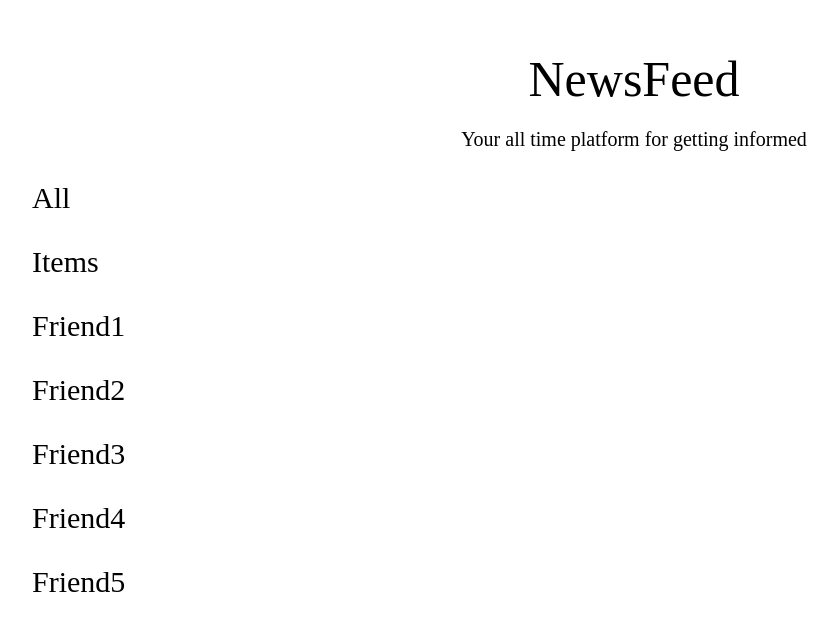
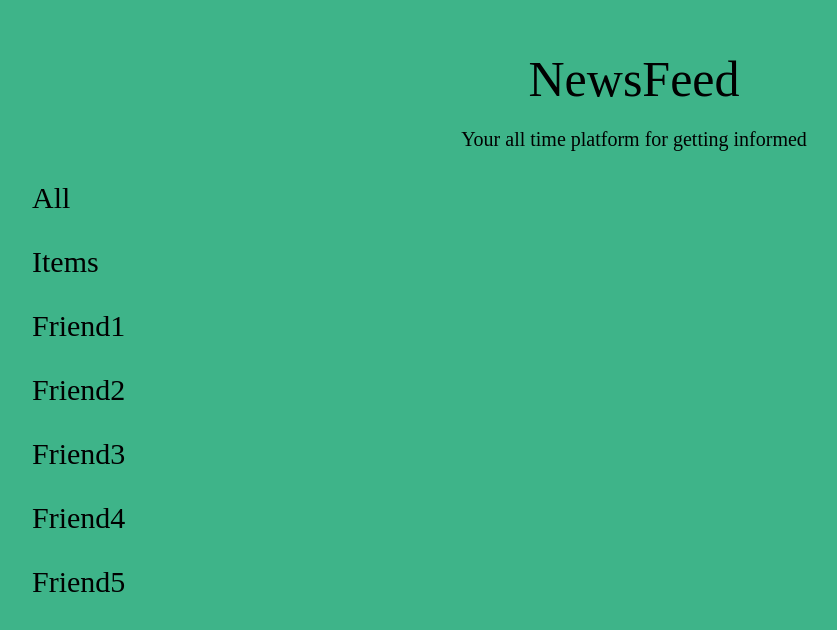
Before and after one commit to paulmunyao/newsfeed, an Angular app: page / in a window 1280 px wide. Shown: the top 630 px of the page, without its empty margins (6-843 px from the left). Built offline with nearby package versions, Linux system fonts and the light colour scheme.

Commit message:
edit background color

```diff
--- a/src/styles.css
+++ b/src/styles.css
@@ -1,5 +1,5 @@
 /* You can add global styles to this file, and also import other style files */
 body {
     overflow-x: hidden;
-     background-color: ;
+     background-color: #3EB489;
 }
```
